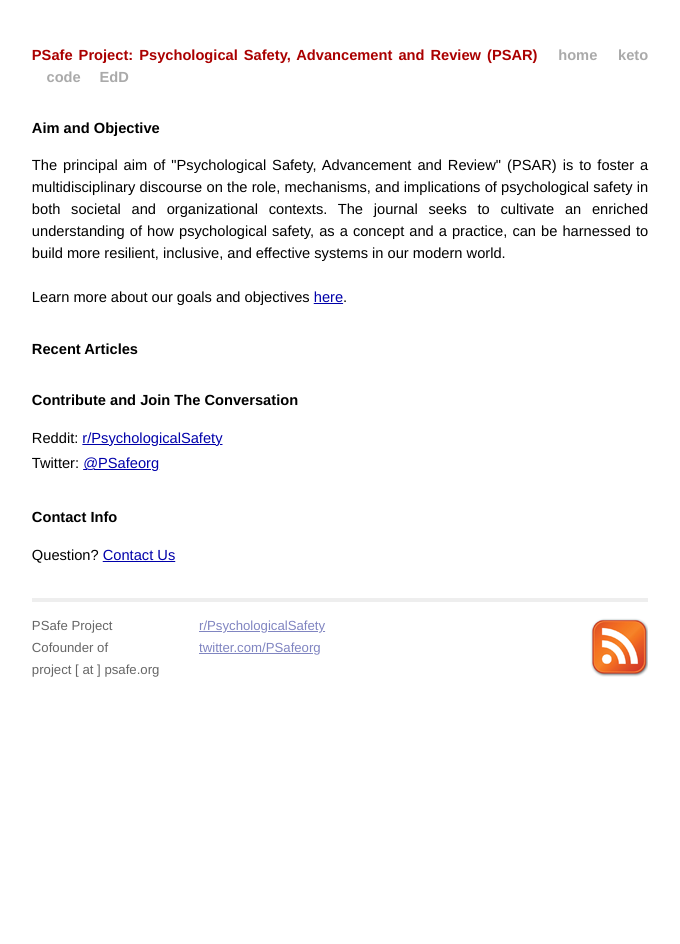
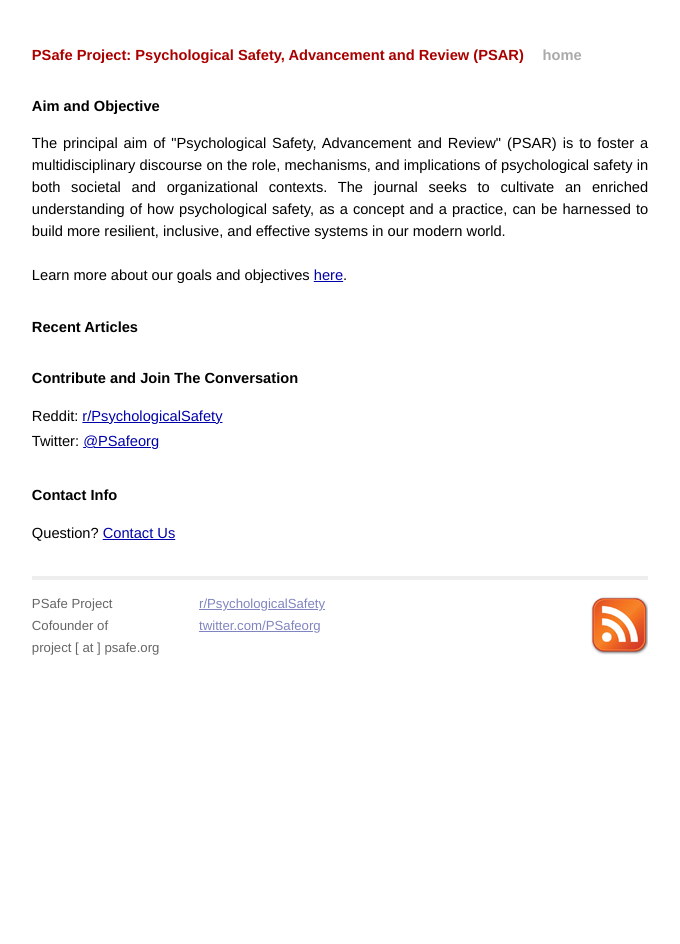
Before and after one commit to atidbit/psafe, a Jekyll site: the page built from index.html, in a window 1280 px wide. Shown: the whole page, without its empty margins (300-980 px from the left). Built offline with Jekyll 4.4.1, drawn with Linux system fonts in a browser that asks for light colours.

Commit message:
Update default.html

```diff
--- a/_layouts/default.html
+++ b/_layouts/default.html
@@ -29,9 +29,6 @@
   <div class="title">
     <a href="/">PSafe Project: Psychological Safety, Advancement and Review (PSAR)</a>
     <a class="extra" href="/">home</a>
-    <a class="extra" href="http://keto.atidbit.io">keto</a>
-    <a class="extra" href="http://code.atidbit.io">code</a>
-    <a class="extra" href="http://edd.atidbit.io">EdD</a>
   </div>
 
   {{ content }}
```
